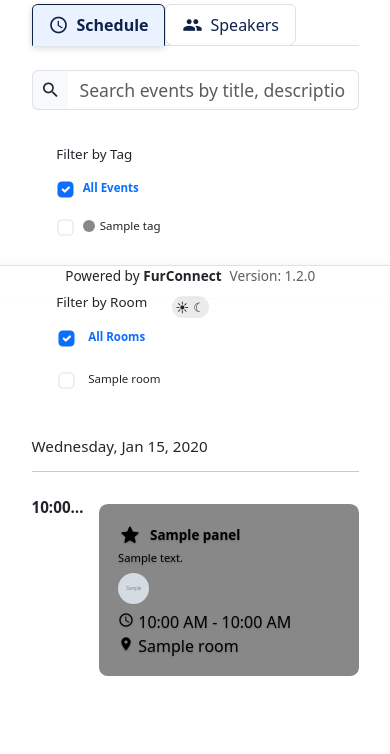
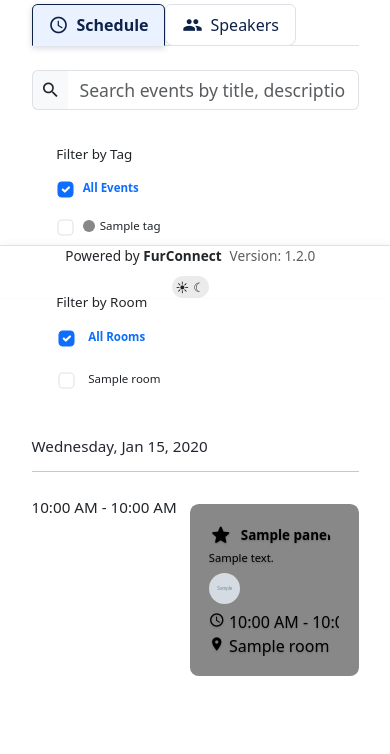
Before and after one commit to FurConnect/FurConnect, a Django app: page /convention/1/ in a window 390 px wide. Shown: the part 547-1301 px from the top of the page. Run offline with Django 5.2, Linux system fonts and the light colour scheme; tables that the repository leaves empty hold one stand-in row (values such as "Sample post"); grey boxes marked "Sample" are stand-in pictures; some libraries are stand-ins or nearby versions.

Commit message:
fix: improve footer styling and adjust time label responsiveness

```diff
--- a/templates/base.html
+++ b/templates/base.html
@@ -344,6 +344,33 @@
             margin-right: auto !important;
         }
 
+        body {
+            padding-bottom: 70px !important;
+        }
+
+        #sticky-footer {
+            min-height: 44px;
+            padding: 0.45rem 0.9rem;
+            font-size: 0.82rem;
+        }
+
+        @media (max-width: 576px) {
+            #sticky-footer {
+                min-height: 52px;
+                padding: 0.55rem 0.9rem;
+                font-size: 0.78rem;
+            }
+            #sticky-footer .container {
+                flex-direction: column;
+                align-items: center;
+            }
+            #sticky-footer .footer-left,
+            #sticky-footer .footer-right {
+                justify-content: center;
+                width: 100%;
+            }
+        }
+
         .schedule-container {
             max-width: 100% !important;
         }
@@ -590,7 +617,9 @@
                 .then(response => response.json())
                 .then(data => {
                     if (data.success) {
-                        window.location.reload();
+                        const nextPage = new URLSearchParams(window.location.search).get('next') || localStorage.getItem('nextPath') || window.location.pathname;
+                        localStorage.removeItem('nextPath');
+                        window.location.href = nextPage;
                     } else {
                         loginError.textContent = data.error;
                         loginError.classList.remove('d-none');
@@ -691,14 +720,23 @@
         color: var(--bs-secondary-color, #999);
       }
       .theme-switch-modern {
-        display: inline-flex;
+        display: inline-flex !important;
         align-items: center;
         background: rgba(0, 0, 0, 0.08);
         border-radius: 999px;
         padding: 0.25rem;
+        opacity: 1 !important;
+        visibility: visible !important;
       }
       .theme-switch-modern input {
         display: none;
+      }
+      #sticky-footer .footer-right,
+      #sticky-footer .theme-switch-modern,
+      #sticky-footer .theme-switch-modern .slider-modern {
+        display: inline-flex !important;
+        visibility: visible !important;
+        opacity: 1 !important;
       }
       .slider-modern {
         display: inline-flex;
@@ -742,6 +780,9 @@
     </footer>
     <script>
     document.addEventListener('DOMContentLoaded', function() {
+      if (!localStorage.getItem('nextPath') && window.location.pathname !== '/login/') {
+        localStorage.setItem('nextPath', window.location.pathname + window.location.search);
+      }
       const themeToggle = document.getElementById('footer-theme-toggle');
       // Set initial state from localStorage or system preference
       if (localStorage.getItem('theme') === 'dark' ||
--- a/templates/events/convention_detail.html
+++ b/templates/events/convention_detail.html
@@ -1256,6 +1256,9 @@ window.addEventListener('load', function() {
                             <div class="timeline-row">
                                 <div class="time-label">
                                     {{ time_group.start_time|time:"g:i A" }}
+                                    {% if time_group.panels and time_group.panels.0.end_time %}
+                                        - {{ time_group.panels.0.end_time|time:"g:i A" }}
+                                    {% endif %}
                                 </div>
                                 <div class="time-content">
                                     {% for panel in time_group.panels %}
@@ -1466,26 +1469,14 @@ window.addEventListener('load', function() {
 }
 
 .time-label {
-    flex: 0 0 min(90px, 13vw);
-    min-width: 50px;
-    max-width: 90px;
-    font-weight: 700;
-    font-size: clamp(0.70rem, 0.8vw, 0.95rem);
-    text-align: left;
-}
-
-.time-label {
-    flex: 0 0 min(70px, 12vw);
-    min-width: 45px;
-    max-width: 70px;
-    font-size: clamp(0.65rem, 0.9vw, 0.85rem);
-}
-
-.time-label {
-    flex: 0 0 min(60px, 14vw);
-    min-width: 40px;
-    max-width: 60px;
+    flex: 0 0 auto !important;
+    min-width: 4.5rem !important;
+    max-width: none !important;
+    width: auto !important;
     font-size: clamp(0.30rem, 1.0vw, 0.80rem);
+    white-space: nowrap !important;
+    overflow: visible !important;
+    text-overflow: clip !important;
 }
 
 .time-content {
@@ -1498,6 +1489,7 @@ window.addEventListener('load', function() {
 .timeline-row {
     display: block;
 }
+
 .time-label {
     width: 100%;
     max-width: none;
@@ -1678,10 +1670,22 @@ html[data-bs-theme="light"] .text-primary {
 .panel-card .grid-cell-content .small,
 .panel-details,
 .panel-details,
-.panel-details.tag-dots-container {
-    font-size: clamp(0.30rem, 1.7vw, 2rem) !important;
+.panel-details.tag-dots-container,
+.panel-details .tag-dots-container {
+    font-size: clamp(0.55rem, 1.8vw, 1.12rem) !important;
+    min-width: 0;
     width: 100%;
     max-width: 100%;
+    overflow: hidden;
+    text-overflow: ellipsis;
+    white-space: nowrap;
+}
+
+.panel-details .tag-dots-container {
+    display: flex;
+    align-items: center;
+    gap: clamp(0.25rem, 0.8vw, 0.5rem);
+    margin-bottom: 0.35rem;
 }
 
 .panel-card .panel-time-range i,
@@ -1726,10 +1730,12 @@ html[data-bs-theme="light"] .text-primary {
 
 .time-label {
     font-size: clamp(0.70rem, 2.1vw, 0.82rem) !important;
-    max-width: 6.2rem;
-    white-space: nowrap;
-    overflow: hidden;
-    text-overflow: ellipsis;
+    min-width: 4.5rem !important;
+    max-width: none !important;
+    width: auto !important;
+    white-space: nowrap !important;
+    overflow: visible !important;
+    text-overflow: clip !important;
 }
 
 /* Prevent any horizontal overflow from the timeline */
```
